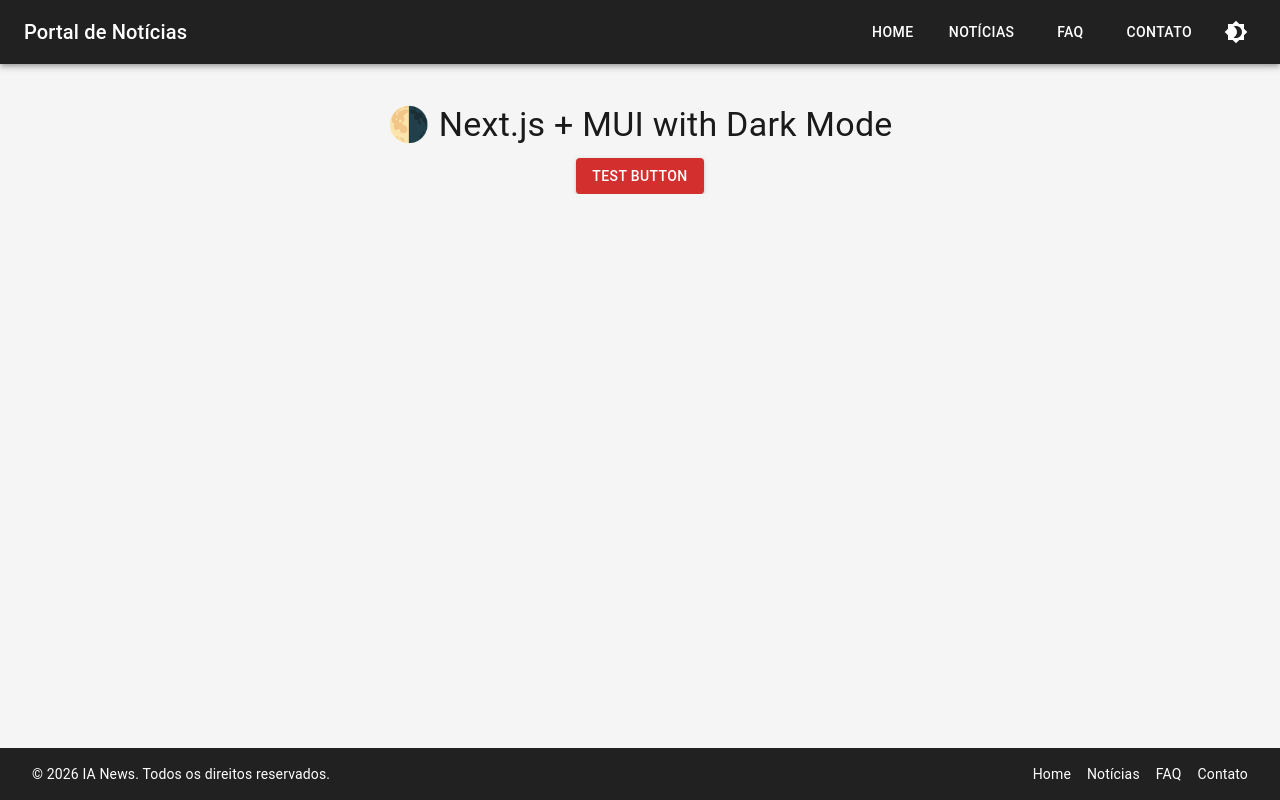
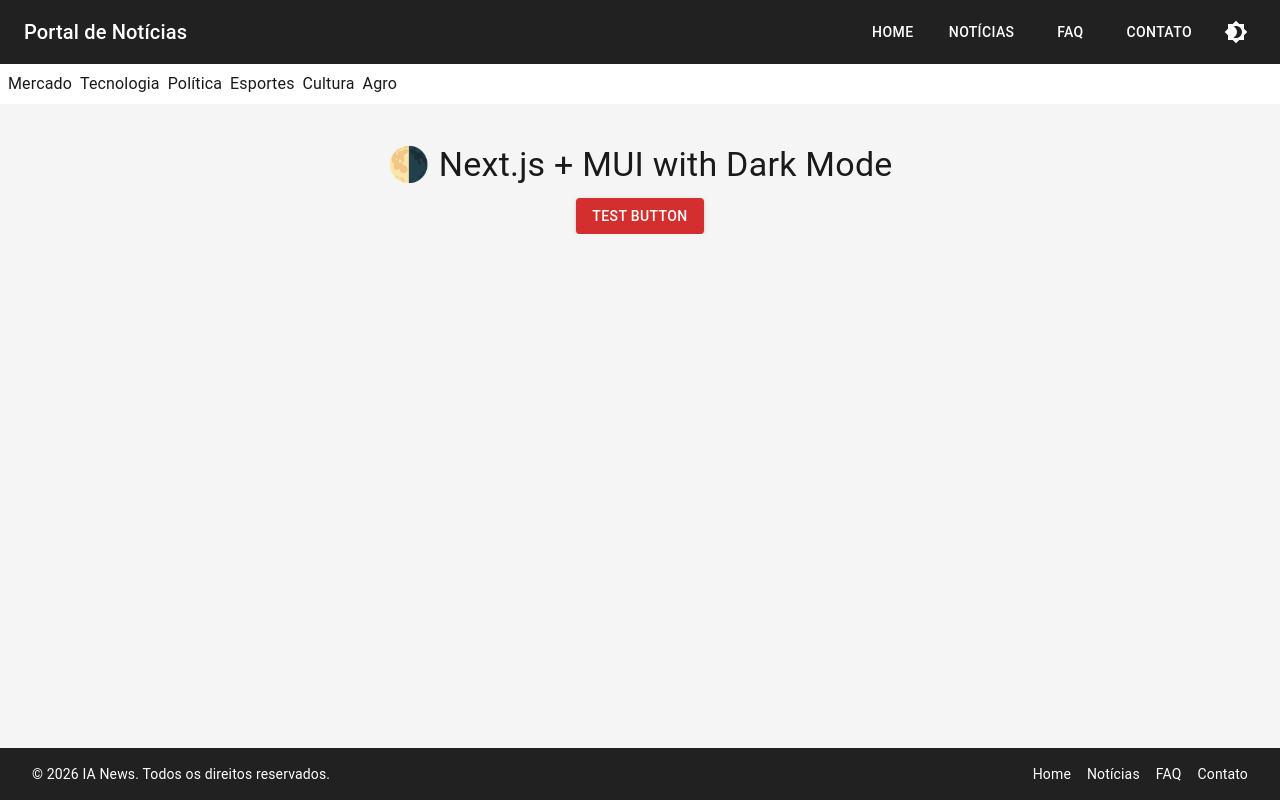
Before and after one commit to edernilson/eder-ntt-news, a Next.js app: page / in a window 1280 px wide. Built offline with nearby package versions, Linux system fonts and the light colour scheme.

Commit message:
feat(noticias): implement category filtering in GET request and update NoticiaList component

```diff
--- a/src/app/api/noticias/route.ts
+++ b/src/app/api/noticias/route.ts
@@ -1,6 +1,16 @@
 import { noticias } from "@/data/data-news";
-import { NextResponse } from "next/server";
+import { NextResponse, type NextRequest } from "next/server";
 
-export async function GET() {
-  return NextResponse.json(noticias);
+const normalizeCategoria = (value: string) => value.trim().toLowerCase();
+
+export async function GET(request: NextRequest) {
+  const rawCategoria = request.nextUrl.searchParams.get("categoria");
+  const categoria = rawCategoria?.trim();
+
+  if (categoria) {
+    const noticiasFiltradas = noticias.filter(noticia => noticia.category.toLowerCase() === categoria);
+    return NextResponse.json(noticiasFiltradas);
+  } else {
+    return NextResponse.json(normalizeCategoria);
+  }
 }
--- a/src/app/layout.tsx
+++ b/src/app/layout.tsx
@@ -1,9 +1,13 @@
 import './globals.css';
 import './globalicons.css';
+import { Container, Box } from '@mui/material';
+
 import ThemeRegistry from '@/ThemeRegistry';
 import Header from '@/components/Header';
-import { Container, Box } from '@mui/material';
 import Footer from '@/components/Footer';
+import Link from '@/components/Link';
+
+import { TOPICOS_DESTAQUE } from '@/types/categorias-destaque';
 
 export const metadata = {
   title: 'AI News',
@@ -17,6 +21,25 @@ export default function RootLayout({ children }: { children: React.ReactNode })
         <ThemeRegistry>
           {/* Header com menu responsivo */}
           <Header />
+          <Box sx={{
+            width: "100%",
+            py: 1,
+            px: 1,
+            gap: 1,
+            display: "flex",
+            backgroundColor: "white"
+          }}>
+          {
+            /* Criar barra de navegação de categorias baseado no tipo TOPICOS_DESTAQUE */
+            TOPICOS_DESTAQUE.map((categoria, index) => (
+                <Link
+                  key={index}
+                  href={`/noticias?categoria=${categoria.toLowerCase()}`}>
+                  {categoria}
+                </Link>
+            ))
+          }
+          </Box>
 
           {/* Conteúdo centralizado e responsivo */}
           <Container
--- a/tailwind.config.js
+++ b/tailwind.config.js
@@ -1,5 +1,6 @@
 /** @type {import('tailwindcss').Config} */
 module.exports = {
+  important: true,
   content: [
     "./pages/**/*.{js,ts,jsx,tsx,mdx}",
     "./components/**/*.{js,ts,jsx,tsx,mdx}",
```
Also changed, not shown: src/app/api/noticias.ts (deleted, +0 -10 lines), src/app/noticias/page.tsx (+9 -3 lines), src/components/NoticiaList.tsx (+5 -3 lines).
